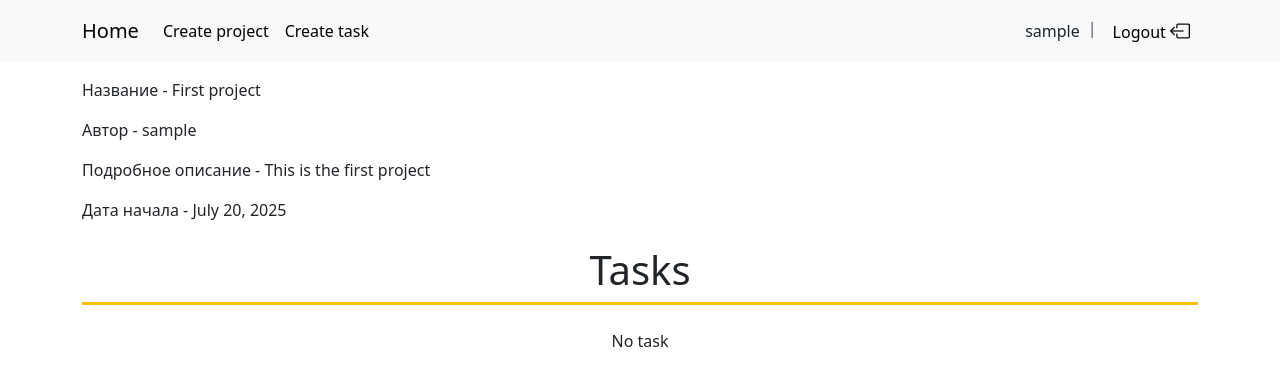
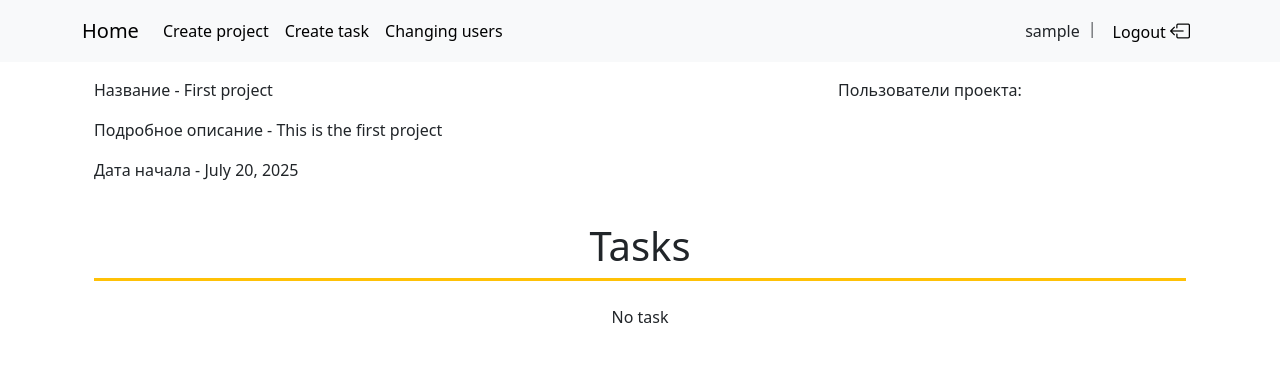
Before and after one commit to Napales/todo-list, a Django app: page /project/1/ in a window 1280 px wide. Shown: the top 386 px of the page. Run offline with Django 5.2, Linux system fonts and the light colour scheme; the visitor is signed in with stand-in values (Sample User, id 1); data comes from the database, SQL or seed files in the repository; data that the repository does not hold is empty; parts of the project's set-up code (start-up, migrations or seed data) failed here and were passed over.

Commit message:
Исправио связь в моделях пользователей. Сделал добавление\удаление пользователей(forms, view). Изменил вывод в детальном просмотре на более аккуратный.

```diff
--- a/webapp/forms/__init__.py
+++ b/webapp/forms/__init__.py
@@ -1,2 +1,3 @@
 from webapp.forms.tasks import TaskForm
 from webapp.forms.search import SearchForm
+from webapp.forms.projects import ProjectForm
--- a/webapp/models/project.py
+++ b/webapp/models/project.py
@@ -8,8 +8,7 @@ class Project(models.Model):
     description = models.TextField(verbose_name='Описание', null=False, blank=False)
     start_date = models.DateField(verbose_name='Дата начала', null=False, blank=False)
     end_date = models.DateField(verbose_name='Дата окончания', null=True, blank=True)
-    user = models.ForeignKey(get_user_model(), verbose_name='Пользователь', related_name='user_projects',
-                               on_delete=models.RESTRICT)
+    user = models.ManyToManyField(get_user_model(), verbose_name='Пользователь', related_name='user_projects',)
 
     def __str__(self):
         return f"{self.id} | {self.name} "
--- a/webapp/templates/projects/project_detail.html
+++ b/webapp/templates/projects/project_detail.html
@@ -7,21 +7,37 @@
     <li class="nav-item">
         <a class="nav-link active" aria-current="page" href="{% url 'webapp:task_add' project.pk %}">Create task</a>
     </li>
+    <li class="nav-item">
+        <a class="nav-link active" aria-current="page" href="{% url 'webapp:project_users' project.pk %}">Changing
+            users</a>
+    </li>
 {% endblock %}
 
 
 {% block content %}
-    <div class="mt-3">
+    <div class="container mt-3">
+        <div class="row">
+            <div class="col-md-8">
                 <p>Название - {{ project.name }}</p>
-        <p>Автор - {{ project.user }}</p>
                 <p>Подробное описание - {{ project.description }}</p>
                 <p>Дата начала - {{ project.start_date }}</p>
                 {% if project.end_date %}
                     <p>Дата конца - {{ project.end_date }}</p>
                 {% endif %}
+            </div>
+
+            <div class="col-md-4">
+                <p>Пользователи проекта:</p>
+                {% for user in project.user.all %}
+                    <p>{{ user.username }}</p>
+                {% endfor %}
+            </div>
+        </div>
+
         <div class="text-center mt-4 border-bottom border-warning border-3 mb-4">
             <h1>Tasks</h1>
         </div>
+
         <div class="row mt-3">
             {% for task in project.project_tasks.all %}
                 <div class="col-12 col-md-4 col-lg-3 mb-3">
@@ -36,6 +52,7 @@
                         </div>
                     </div>
                 </div>
+
             {% empty %}
                 <div class="text-center">
                     <p>No task</p>
--- a/webapp/urls.py
+++ b/webapp/urls.py
@@ -2,7 +2,7 @@ from django.urls import path
 
 from webapp.views import CreateTaskView, DetailTaskView, DeleteTaskView, UpdateTaskView
 from webapp.views.projects import ProjectsListView, ProjectDetailView, ProjectCreateView, ProjectUpdateView, \
-    ProjectDeleteView
+    ProjectDeleteView, UsersProjectUpdateView
 
 app_name = 'webapp'
 
@@ -12,6 +12,7 @@ urlpatterns = [
     path('project/add/', ProjectCreateView.as_view(), name='project_add'),
     path('project/<int:pk>/update/', ProjectUpdateView.as_view(), name='project_update'),
     path('project/<int:pk>/delete/', ProjectDeleteView.as_view(), name='project_delete'),
+    path('project/<int:pk>/users/', UsersProjectUpdateView.as_view(), name='project_users'),
 
 
     path('task/<int:pk>/', DetailTaskView.as_view(), name='task_detail'),
--- a/webapp/views/__init__.py
+++ b/webapp/views/__init__.py
@@ -1,2 +1,3 @@
 from webapp.views.tasks import UpdateTaskView, DeleteTaskView, CreateTaskView, DetailTaskView
-from webapp.views.projects import ProjectCreateView, ProjectDeleteView, ProjectUpdateView, ProjectsListView, ProjectDetailView
+from webapp.views.projects import (ProjectCreateView, ProjectDeleteView, ProjectUpdateView, ProjectsListView,
+                                   ProjectDetailView, UsersProjectUpdateView)
--- a/webapp/views/projects.py
+++ b/webapp/views/projects.py
@@ -2,11 +2,13 @@ from urllib.parse import urlencode
 
 from django.contrib.auth.mixins import LoginRequiredMixin
 from django.db.models import Q
+from django.shortcuts import redirect
 from django.urls import reverse_lazy
 from django.views.generic import ListView, DetailView, CreateView, UpdateView, DeleteView
 
 from webapp.forms import SearchForm
 from webapp.forms.projects import ProjectForm
+from webapp.forms.users_project import UsersForm
 from webapp.models import Project
 
 
@@ -72,3 +74,24 @@ class ProjectDeleteView(LoginRequiredMixin, DeleteView):
     template_name = 'projects/project_delete.html'
     model = Project
     success_url = reverse_lazy('webapp:project_list')
+
+
+class UsersProjectUpdateView(LoginRequiredMixin, UpdateView):
+    template_name = 'projects/users_project.html'
+    model = Project
+    form_class = UsersForm
+
+    def get_form_kwargs(self):
+        kwargs = super().get_form_kwargs()
+        if self.object:
+            kwargs['initial'] = {'users': self.object.user.all()}
+        return kwargs
+
+    def form_valid(self, form):
+        project = self.get_object()
+        users = form.cleaned_data.get('users')
+        project.user.set(users)
+        return super().form_valid(form)
+
+    def get_success_url(self):
+        return reverse_lazy('webapp:project_detail', kwargs={'pk': self.object.pk})
```
Also changed, not shown: webapp/forms/users_project.py (added, +10 -0 lines), webapp/templates/projects/users_project.html (added, +10 -0 lines), accounts/views.py (line endings or trailing spaces), webapp/migrations/0012_remove_project_user_project_user.py (added). Lines whose indentation alone changed are shown as unchanged.
